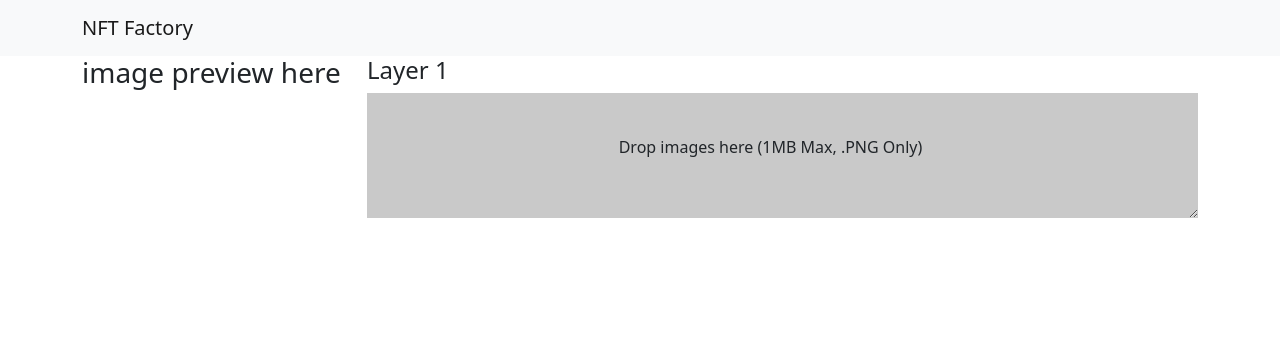
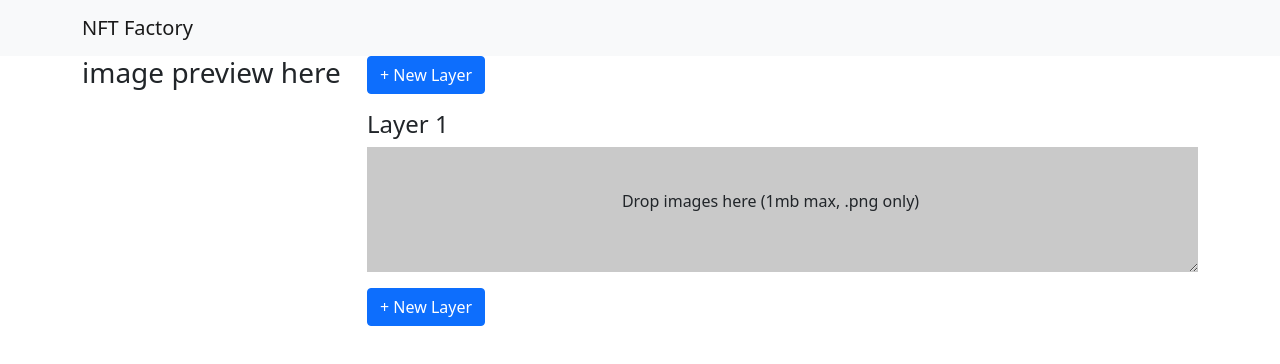
Before and after one commit to gabenunez/nft-factory, a Next.js app in the folder client/: page / in a window 1280 px wide. Shown: the top 364 px of the page. Built offline with nearby package versions, Linux system fonts and the light colour scheme.

Commit message:
Spacing fix and new layer buttons

```diff
--- a/client/components/imageReel.js
+++ b/client/components/imageReel.js
@@ -24,14 +24,14 @@ function ImageReel({ imageSet, setImageSet }) {
   }, [imageSet]);
 
   return (
-    <div className={`${styles.imageReelContainer} d-flex`}>
+    <div className={`${styles.imageReelContainer} d-flex mb-3`}>
       <div {...getRootProps({ className: `${styles.dropzone} w-100 d-flex` })}>
         <input {...getInputProps()} />
 
         <Row className="w-100">
           {!isDragActive && !imageSet.length && (
             <Col className="d-flex justify-content-center align-items-center">
-              <p className={styles.dragAndDropMessage}>Drop images here (1MB Max, .PNG Only)</p>
+              <p className={styles.dragAndDropMessage}>Drop images here (1mb max, .png only)</p>
             </Col>
           )}
 
@@ -40,7 +40,7 @@ function ImageReel({ imageSet, setImageSet }) {
               xs="4"
               md="2"
               key={imageSrc + index}
-              className="d-flex align-items-center justify-content-center mb-3"
+              className="d-flex align-items-center justify-content-center mb-1 mt-1"
             >
               <OnImagesLoaded
                 onLoaded={() => {
--- a/client/components/layers.js
+++ b/client/components/layers.js
@@ -9,7 +9,7 @@ import image from 'next/image';
 
 function Layers({ selectedImages, setSelectedImages }) {
   return (
-    <div>
+    <div className="mb-3 mt-3">
       {selectedImages.map((imageSet, index) => {
         return (
           <div key={index}>
--- a/client/pages/index.js
+++ b/client/pages/index.js
@@ -6,6 +6,7 @@ import Container from 'react-bootstrap/Container';
 import Row from 'react-bootstrap/Row';
 import Col from 'react-bootstrap/Col';
 import Layers from '../components/layers';
+import Button from 'react-bootstrap/Button';
 
 export default function Home() {
   const [selectedImages, setSelectedImages] = useState([[]]);
@@ -25,7 +26,13 @@ export default function Home() {
               <h3>image preview here</h3>
             </Col>
             <Col md={9}>
+              <Button onClick={() => setSelectedImages([[], ...selectedImages])}>
+                + New Layer
+              </Button>
               <Layers selectedImages={selectedImages} setSelectedImages={setSelectedImages} />
+              <Button onClick={() => setSelectedImages([...selectedImages, []])}>
+                + New Layer
+              </Button>
             </Col>
           </Row>
         </Container>
--- a/client/styles/Layers.module.css
+++ b/client/styles/Layers.module.css
@@ -4,6 +4,7 @@
   overflow-y: auto;
   background: #c9c9c9;
   max-width: 100%;
+  min-width: 100%;
 }
 
 .imageReelImage {
```
